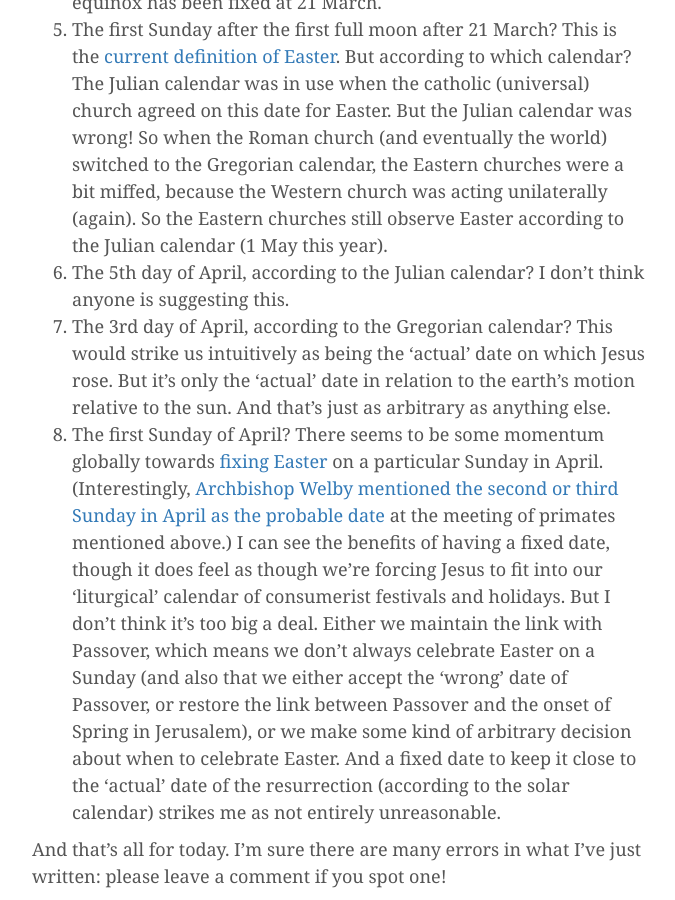
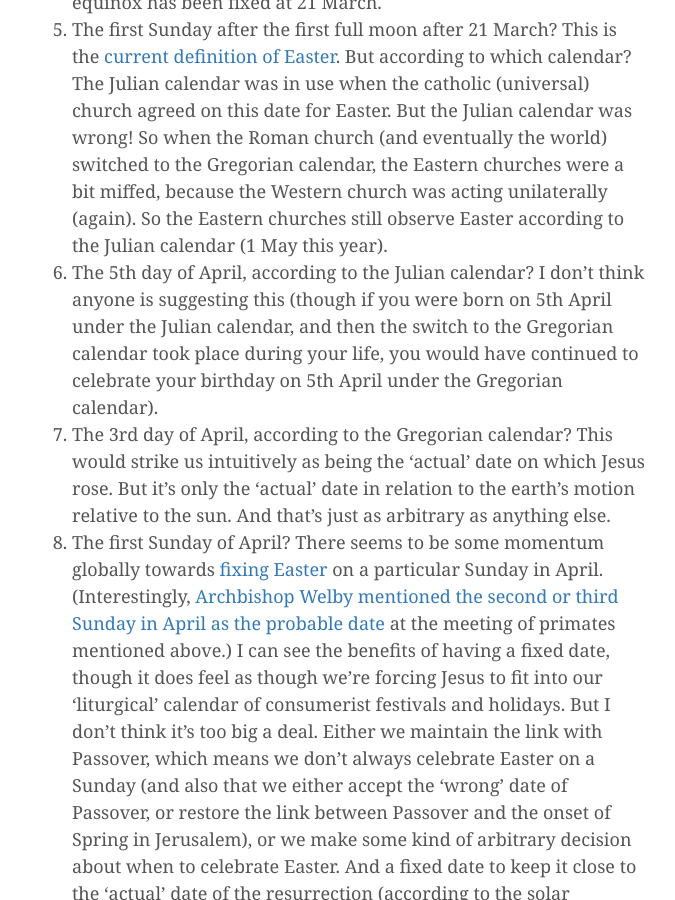
Before and after one commit to anthonyjsmith/anthonyjsmith.github.io, a Jekyll site: the page built from _posts/2016-03-28-dating-easter-a-brief-and-inadequate-guide.md, in a window 1280 px wide and 900 px high, scrolled down 1453 px. Shown: the whole window, without its empty margins (138-813 px from the left). Built offline with Jekyll 4.4.1, drawn with Linux system fonts in a browser that asks for light colours; nearby versions of some CDN libraries; comment, search, counter and statistics services are not loaded.

Commit message:
Small addition

```diff
--- a/_posts/2016-03-28-dating-easter-a-brief-and-inadequate-guide.md
+++ b/_posts/2016-03-28-dating-easter-a-brief-and-inadequate-guide.md
@@ -24,7 +24,7 @@ So when should we celebrate Christ's resurrection? Of course, the answer is 'eve
 1. The 16th day of the first (lunar) month of spring? [In ancient times](https://en.wikipedia.org/wiki/Passover#Date_and_duration), they waited until the barley was ripe before they allowed the first month to begin (adding a leap month if necessary). So if we really want to maintain the link between Easter and Passover, then we ought to do it properly, and restore the link between Passover and spring at the same time!
 1. The first Sunday after the first full moon after the vernal equinox? 14 Nisan falls on a full moon, and around Jesus' time this would have ([usually](https://en.wikipedia.org/wiki/Hebrew_calendar#New_year)) been the first full moon after the vernal equinox. This is _almost_ the traditional date for Easter, except that the vernal equinox has been fixed at 21 March.
 1. The first Sunday after the first full moon after 21 March? This is the [current definition of Easter](https://en.wikipedia.org/wiki/Computus). But according to which calendar? The Julian calendar was in use when the catholic (universal) church agreed on this date for Easter. But the Julian calendar was wrong! So when the Roman church (and eventually the world) switched to the Gregorian calendar, the Eastern churches were a bit miffed, because the Western church was acting unilaterally (again). So the Eastern churches still observe Easter according to the Julian calendar (1 May this year).
-1. The 5th day of April, according to the Julian calendar? I don't think anyone is suggesting this.
+1. The 5th day of April, according to the Julian calendar? I don't think anyone is suggesting this (though if you were born on 5th April under the Julian calendar, and then the switch to the Gregorian calendar took place during your life, you would have continued to celebrate your birthday on 5th April under the Gregorian calendar).
 1. The 3rd day of April, according to the Gregorian calendar? This would strike us intuitively as being the 'actual' date on which Jesus rose. But it's only the 'actual' date in relation to the earth's motion relative to the sun. And that's just as arbitrary as anything else.
 1. The first Sunday of April? There seems to be some momentum globally towards [fixing Easter](https://en.wikipedia.org/wiki/Reform_of_the_date_of_Easter) on a particular Sunday in April. (Interestingly, [Archbishop Welby mentioned the second or third Sunday in April as the probable date](http://www.telegraph.co.uk/news/religion/12102278/Easter-date-to-be-fixed-within-next-five-to-10-years.html) at the meeting of primates mentioned above.) I can see the benefits of having a fixed date, though it does feel as though we're forcing Jesus to fit into our 'liturgical' calendar of consumerist festivals and holidays. But I don't think it's too big a deal. Either we maintain the link with Passover, which means we don't always celebrate Easter on a Sunday (and also that we either accept the 'wrong' date of Passover, or restore the link between Passover and the onset of Spring in Jerusalem), or we make some kind of arbitrary decision about when to celebrate Easter. And a fixed date to keep it close to the 'actual' date of the resurrection (according to the solar calendar) strikes me as not entirely unreasonable.
 
```
